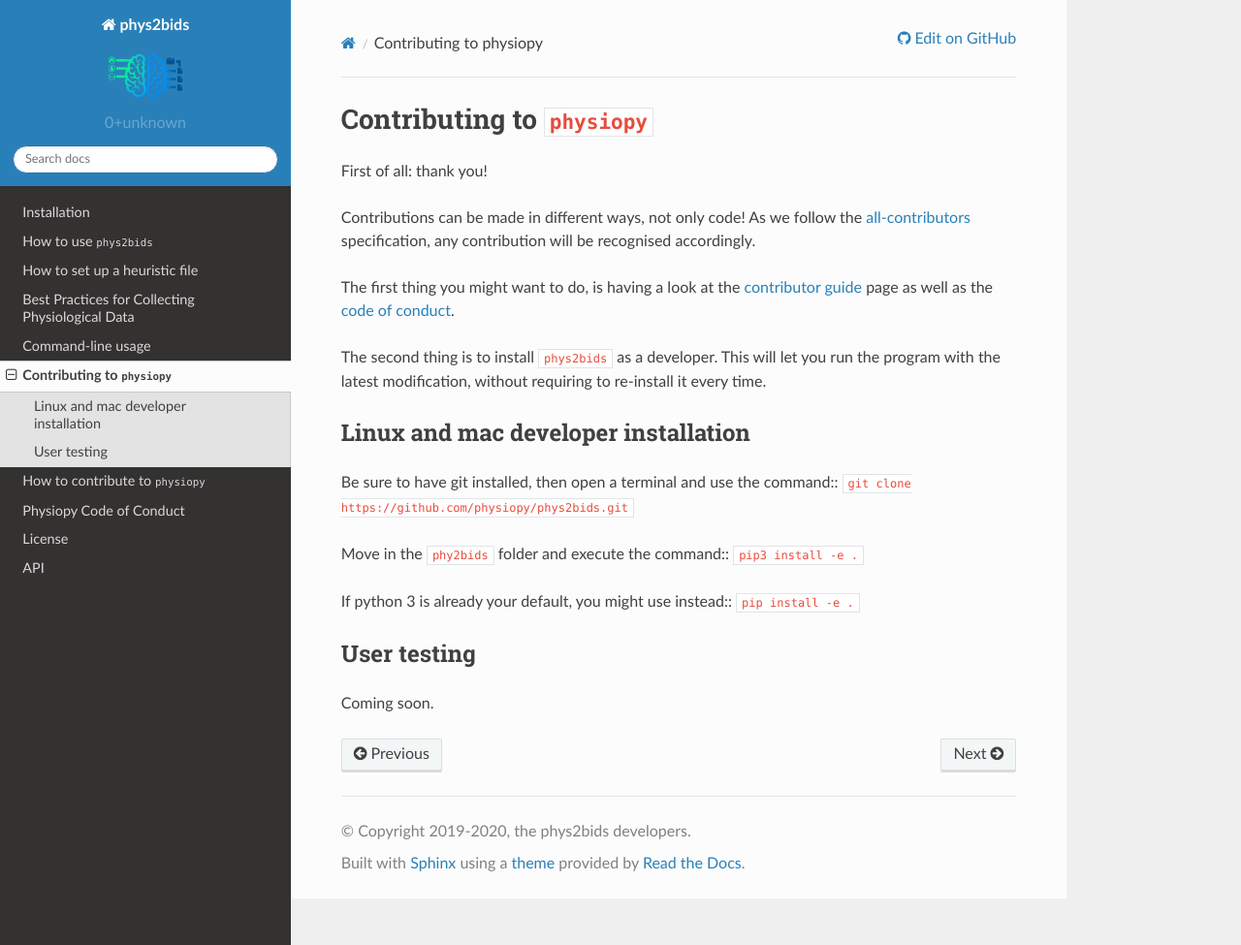
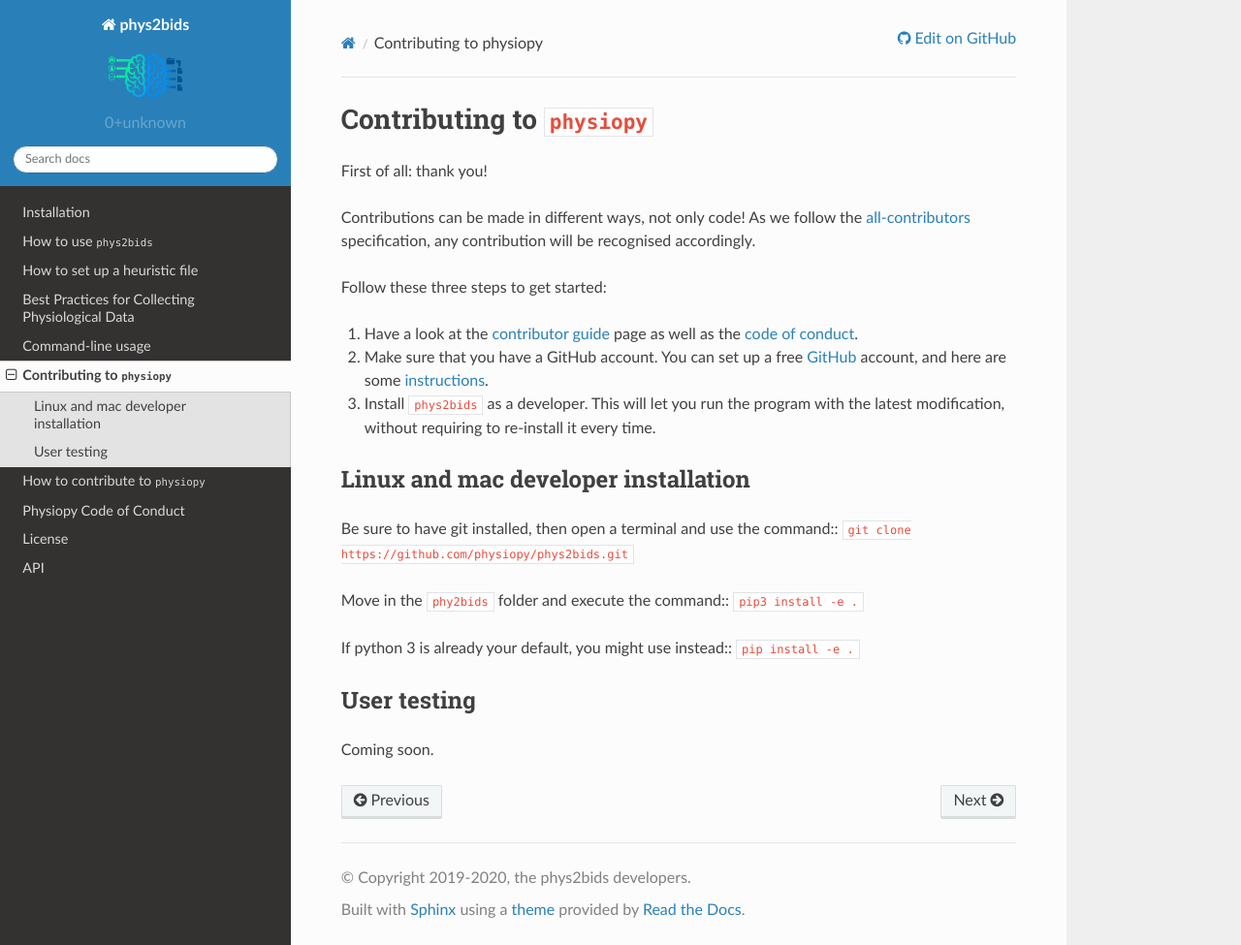
Before and after one commit to physiopy/phys2bids, a Sphinx documentation site: the page built from docs/contributing.rst, in a window 1280 px wide and 975 px high. Shown: the whole window at 97% size. Built offline with Sphinx 7.4.7 and the Read the Docs theme 2.0.0, drawn with Linux system fonts in a browser that asks for light colours.

Commit message:
layout and wording

```diff
--- a/docs/contributing.rst
+++ b/docs/contributing.rst
@@ -9,13 +9,13 @@ First of all: thank you!
 Contributions can be made in different ways, not only code!
 As we follow the `all-contributors`_ specification, any contribution will be recognised accordingly.
 
-The first thing you might want to do, is having a look at the `contributor guide <contributorfile.html>`_ page as well as the `code of conduct <conduct.html>`_.
+Follow these three steps to get started:
 
-The second thing is to install ``phys2bids`` as a developer.
-This will let you run the program with the latest modification, without requiring to re-install it every time.
+1. Have a look at the `contributor guide <contributorfile.html>`_ page as well as the `code of conduct <conduct.html>`_.
+2. Make sure that you have a GitHub account. You can set up a free `GitHub <https://github.com/>`_ account, and here are some `instructions <https://help.github.com/articles/signing-up-for-a-new-github-account>`_.
+3. Install ``phys2bids`` as a developer. This will let you run the program with the latest modification, without requiring to re-install it every time.
 
 .. _`all-contributors`: https://github.com/all-contributors/all-contributors
-
 
 Linux and mac developer installation
 ------------------------------------
```
Also changed, not shown: docs/contributorfile.rst (+20 -23 lines).
